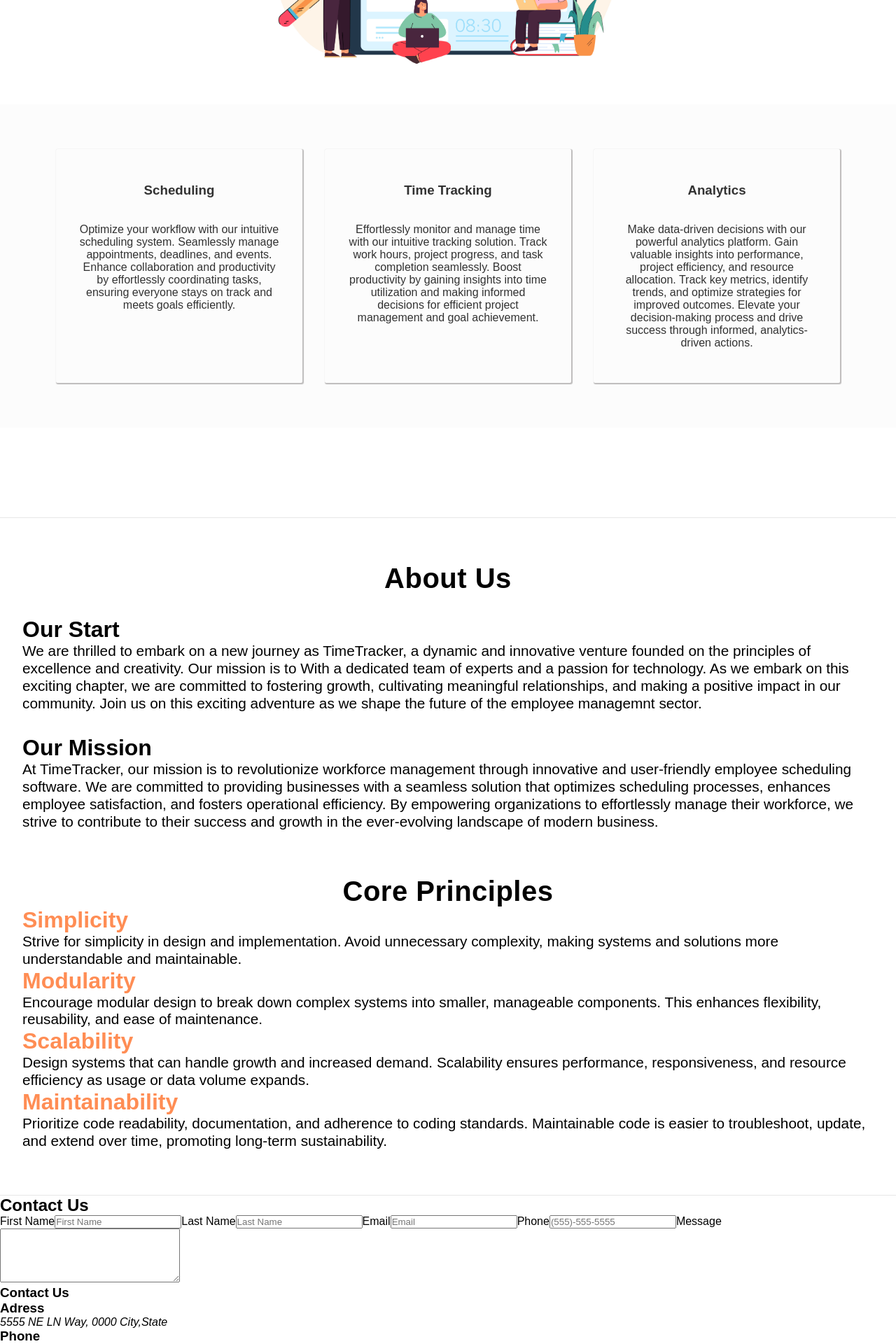
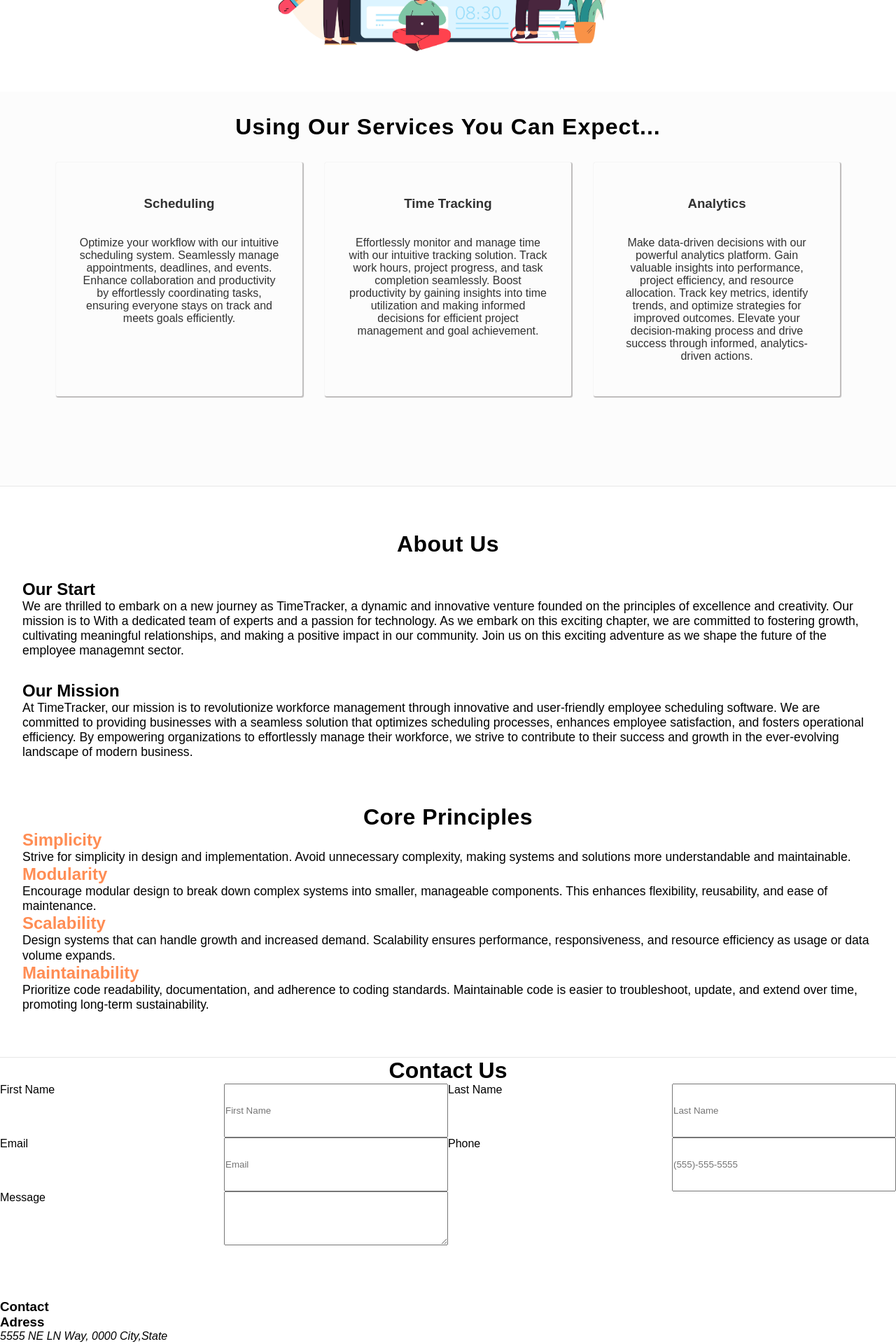
Before and after one commit to chenderson17/TimeTracker, a React (Create React App) app in the folder timetrackerwebapp/: page / in a window 1280 px wide. Shown: the part 580-2500 px from the top of the page at 70% size. Built offline with nearby package versions, Linux system fonts and the light colour scheme; some icons are missing.

Commit message:
Updated fonts and changed cards section. Started a grid system for the contact page.

```diff
--- a/timetrackerwebapp/src/Components/About.css
+++ b/timetrackerwebapp/src/Components/About.css
@@ -1,11 +1,11 @@
 .home-about h3{
- font-size: 2em;
+ font-size: 1.5em;
 }
 .home-about h4{
- font-size:2em;
+ font-size:1.5em;
 }
 .home-about p{
- font-size: 1.3em;
+ font-size: 1.1em;
  line-height: 1.2em;
 }
 
@@ -23,7 +23,7 @@
 }
 .about-us-header,.core-principles h3{
  text-align: center;
- font-size: 2.5em;
+ font-size: 2em;
  letter-spacing: 0.5px;
 }
 .principles-list li{
--- a/timetrackerwebapp/src/Components/Cards.css
+++ b/timetrackerwebapp/src/Components/Cards.css
@@ -1,9 +1,17 @@
+.cards-section{
+ background-color: rgba(128, 128, 128, 0.028);
+ padding: 2rem;
+}
+.cards-header{
+ font-size: 2rem;
+ letter-spacing: 1px;
+ text-transform:capitalize;
+}
 .cards-container{
  display: flex;
  justify-content: space-around;
- margin: 0 0  8rem 0 ;
- background-color: rgba(128, 128, 128, 0.028);
- padding: 4rem;
+ margin: 0 0  4rem 0 ;
+ padding: 2rem;
  color:rgb(50,50,50);
 }
 .card{
@@ -13,6 +21,9 @@
  box-shadow: 1px 1px 1px 1px rgb(190, 188, 188);
  text-align: center;
 }
+.cards-header{
+ text-align: center;
+}
 .card h3{
  margin-bottom: 0.5rem;
  text-align: center;
--- a/timetrackerwebapp/src/Components/Cards.js
+++ b/timetrackerwebapp/src/Components/Cards.js
@@ -2,6 +2,9 @@
 import 'boxicons';
 export default function Cards(){
  return(
+  <>
+  <section className="cards-section">
+   <h2 className="cards-header">Using our services you can expect...</h2>
  <div className="cards-container">
  <div className="scheduling card">
   <h3>Scheduling</h3>
@@ -19,5 +22,7 @@
   <p>Make data-driven decisions with our powerful analytics platform. Gain valuable insights into performance, project efficiency, and resource allocation. Track key metrics, identify trends, and optimize strategies for improved outcomes. Elevate your decision-making process and drive success through informed, analytics-driven actions.</p>
  </div>
  </div>
+ </section>
+ </>
  )
 }
--- a/timetrackerwebapp/src/Components/Contact.js
+++ b/timetrackerwebapp/src/Components/Contact.js
@@ -1,7 +1,8 @@
+import './contact.css';
 export default function Contact(){
  return(
   <section className='contact-section'>
-   <h2>Contact Us</h2>
+   <h2 className="contact-header">Contact Us</h2>
    <form>
     <label name='fname'>First Name</label>
     <input type='text' name='fname' placeholder="First Name"/>
--- a/timetrackerwebapp/src/Components/Footer.js
+++ b/timetrackerwebapp/src/Components/Footer.js
@@ -5,7 +5,7 @@
   return(
  <section className="footer">
   <div class="footer-contact">
-   <h3>Contact Us</h3>
+   <h3>Contact</h3>
     <h3>Adress</h3>
     <address>5555 NE LN Way, 0000 City,State</address>
     <h3>Phone</h3>
--- a/timetrackerwebapp/src/Components/Landing.css
+++ b/timetrackerwebapp/src/Components/Landing.css
@@ -10,7 +10,7 @@
  margin-top:3rem;
  margin-left: 8rem;
  z-index:1;
- font-size: 2.9rem;
+ font-size: 2.5em;
 }
 .bold{
  font-weight: 900;
--- /dev/null
+++ b/timetrackerwebapp/src/Components/contact.css
@@ -0,0 +1,9 @@
+.contact-header{
+ text-align: center;
+ font-size: 2em;
+}
+.contact-section form{
+ display: grid;
+ grid-template-rows:1fr 1fr 1fr 1fr;
+ grid-template-columns:1fr 1fr 1fr 1fr;
+}
```
